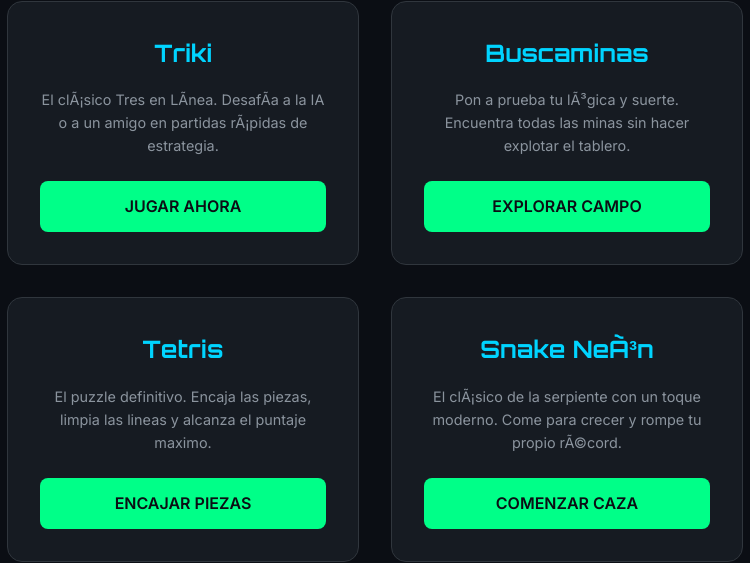
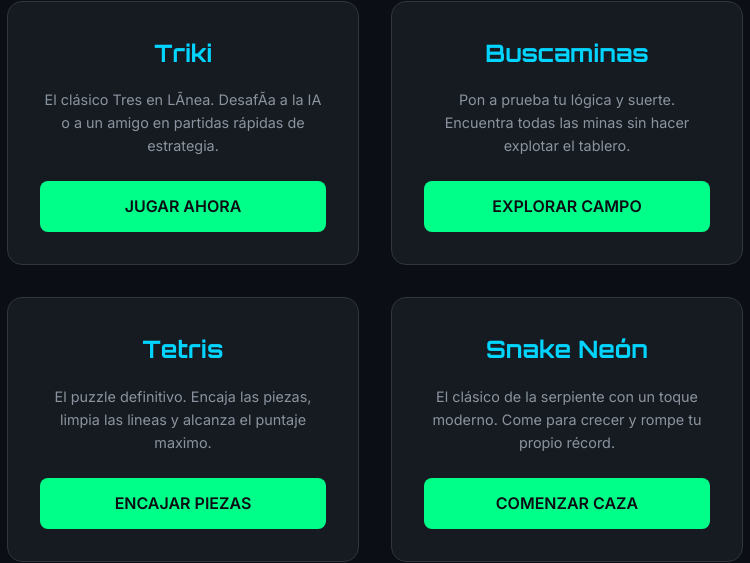
Before and after one commit to miguel117r/mitriki, a plain HTML site: page web_frontend/index.html in a window 1280 px wide. Shown: the part 203-766 px from the top of the page, 73-823 px from the left. Drawn offline with Linux system fonts and the light colour scheme.

Commit message:
Fix: corregir codificación de caracteres en index.html (Snake Neón)

```diff
--- a/web_frontend/index.html
+++ b/web_frontend/index.html
@@ -17,14 +17,14 @@
             <!-- Tarjeta Triki -->
             <a href="games/triki.html" class="game-card">
                 <h2>Triki</h2>
-                <p>El clÃ¡sico Tres en LÃ­nea. DesafÃ­a a la IA o a un amigo en partidas rÃ¡pidas de estrategia.</p>
+                <p>El clásico Tres en LÃ­nea. DesafÃ­a a la IA o a un amigo en partidas rápidas de estrategia.</p>
                 <span class="play-button">Jugar Ahora</span>
             </a>
 
             <!-- Tarjeta Buscaminas -->
             <a href="games/minesweeper.html" class="game-card">
                 <h2>Buscaminas</h2>
-                <p>Pon a prueba tu lÃ³gica y suerte. Encuentra todas las minas sin hacer explotar el tablero.</p>
+                <p>Pon a prueba tu lógica y suerte. Encuentra todas las minas sin hacer explotar el tablero.</p>
                 <span class="play-button">Explorar Campo</span>
             </a>
 
@@ -44,8 +44,8 @@
 
             <!-- Tarjeta Snake -->
             <a href="games/snake.html" class="game-card">
-                <h2>Snake NeÃ³n</h2>
-                <p>El clÃ¡sico de la serpiente con un toque moderno. Come para crecer y rompe tu propio rÃ©cord.</p>
+                <h2>Snake Neón</h2>
+                <p>El clásico de la serpiente con un toque moderno. Come para crecer y rompe tu propio récord.</p>
                 <span class="play-button">Comenzar Caza</span>
             </a>
         </div>
```
